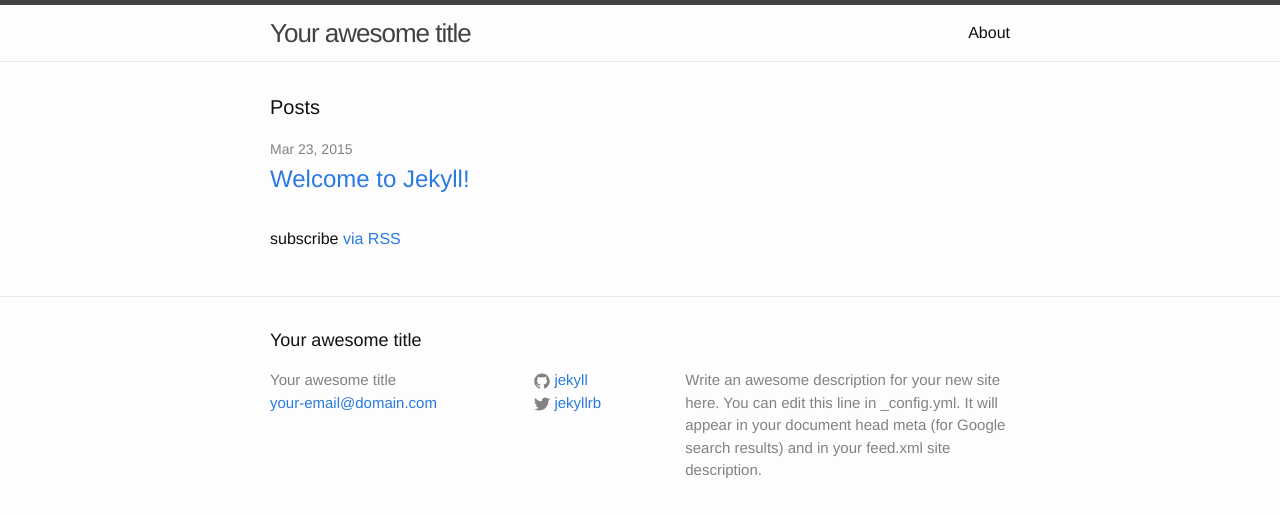
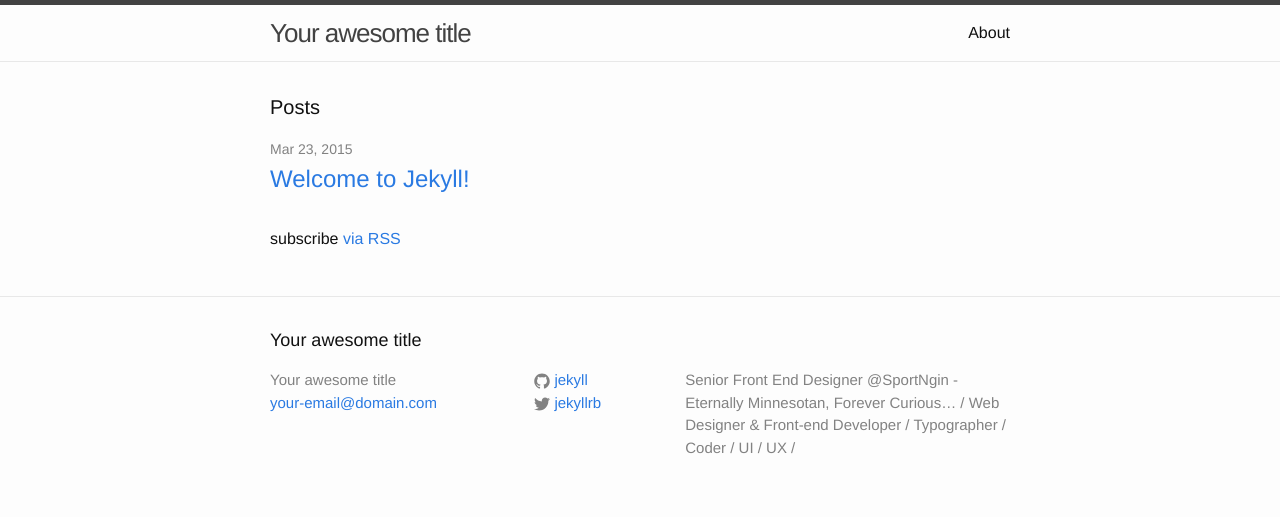
Before and after one commit to Designaroni/designaroni, a Jekyll site: the page built from index.html, in a window 1280 px wide. Shown: the top 517 px of the page. Built offline with Jekyll 4.4.1, drawn with Linux system fonts in a browser that asks for light colours.

Commit message:
modified config

```diff
--- a/_config.yml
+++ b/_config.yml
@@ -2,9 +2,7 @@
 title: Your awesome title
 email: your-email@domain.com
 description: > # this means to ignore newlines until "baseurl:"
-  Write an awesome description for your new site here. You can edit this
-  line in _config.yml. It will appear in your document head meta (for
-  Google search results) and in your feed.xml site description.
+  Senior Front End Designer @SportNgin - Eternally Minnesotan, Forever Curious… / Web Designer & Front-end Developer / Typographer / Coder / UI / UX /
 baseurl: "" # the subpath of your site, e.g. /blog/
 url: "http://yourdomain.com" # the base hostname & protocol for your site
 twitter_username: jekyllrb
```
